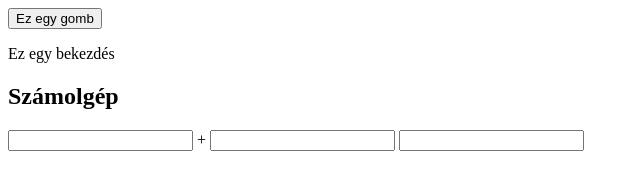
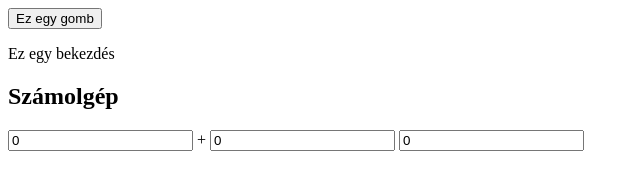
Before and after one commit to blaiseludvig/js-events, a plain HTML site: page index.html in a window 1280 px wide. Shown: the full height of the page, 0-640 px from the left. Drawn offline with Linux system fonts and the light colour scheme.

Commit message:
set default value to 0 on inputs

```diff
--- a/index.html
+++ b/index.html
@@ -14,8 +14,8 @@
 
   <section>
     <h2>Számolgép</h2>
-    <input type="number" id="egyik"> + <input type="number" id="masik">
-    <input type="number" id="eredmeny" readonly>
+    <input type="number" value="0" id="egyik"> + <input type="number" value="0" id="masik">
+    <input type="number" value="0" id="eredmeny" readonly>
   </section>
 
 </body>
```
